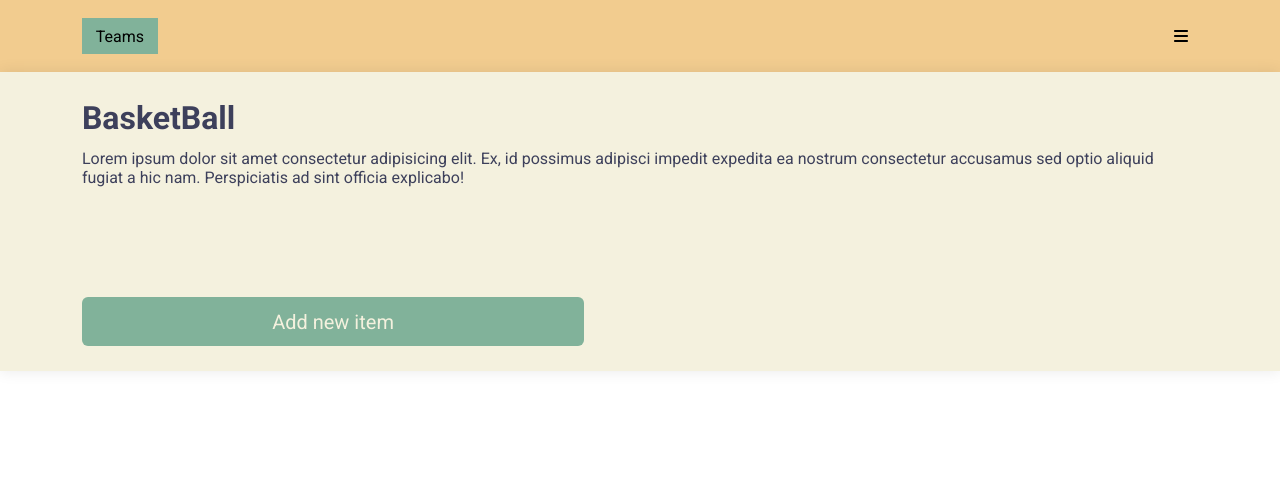
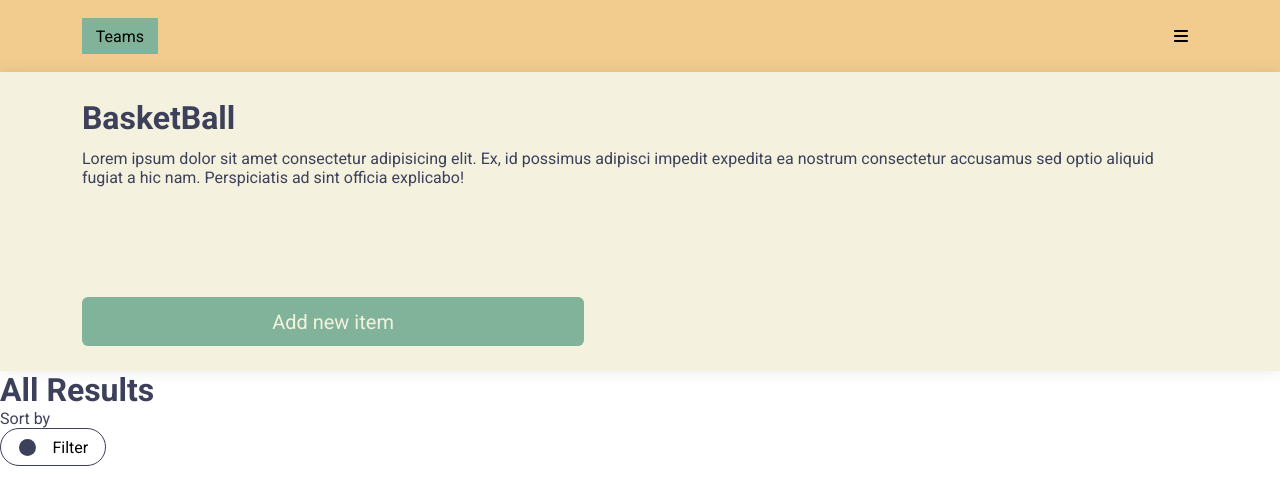
Before and after one commit to rmnaser90/skills-first-task, a React (Create React App) app: page / in a window 1280 px wide. Shown: the top 504 px of the page. Built offline with nearby package versions, Linux system fonts and the light colour scheme.

Commit message:
secondary button fininshed

```diff
--- a/src/App.tsx
+++ b/src/App.tsx
@@ -1,6 +1,9 @@
 import React from 'react'
 import './App.css'
 import ButtonP from './Components/ButtonP/ButtonP'
+import ButtonS from './Components/ButtonS/ButtonS'
+import SubTitle from './Components/SubTitle/SubTitle'
+import Title from './Components/Title/Title'
 import { Header } from './Features/Header/Header'
 import HeaderSection from './Features/HeaderSection/HeaderSection'
 
@@ -9,6 +12,9 @@ const App: React.FC = function () {
         <div className="app">
             <Header/>
             <HeaderSection/>
+            <Title>All Results</Title>
+            <SubTitle>Sort by</SubTitle>
+            <ButtonS showIcon={true}>Filter</ButtonS>
         </div>
     )
 }
--- a/src/Components/ButtonS/ButtonS.tsx
+++ b/src/Components/ButtonS/ButtonS.tsx
@@ -1,8 +1,13 @@
 import React from 'react'
-import '../../Theme/colors.css'
+import ButtonStyled from './ButtonStyled'
 
-const ButtonS: React.FC = () => {
-    return <div>ButtonS</div>
+type Props = {
+    onClick?: () => void
+    children?: string
+    showIcon?: boolean | undefined
+}
+const ButtonS: React.FC<Props> = ({ children,showIcon }) => {
+    return <ButtonStyled showIcon={showIcon}>{showIcon?<div className='icon'/>:null}{children}</ButtonStyled>
 }
 
 export default ButtonS
--- /dev/null
+++ b/src/Components/ButtonS/ButtonStyled.tsx
@@ -0,0 +1,26 @@
+import styled from 'styled-components'
+import colors from '../../Theme/Colors'
+
+type Props = {
+    showIcon?: boolean | undefined
+}
+const ButtonStyled = styled.div<Props>`
+    border: 1px solid ${colors.text.secondary};
+    width: 104px;
+    display: grid;
+    grid-template-columns: ${({showIcon})=>showIcon?'1fr 2fr':'1fr'};
+    align-items: center;
+    justify-items: center;
+    font-size: 16px;
+    height: 36px;
+    border-radius: 56px;
+    & .icon {
+        background-color: ${colors.text.secondary};
+        justify-self: flex-end;
+        width:17px;
+        height: 17px;
+        border-radius: 8.5px;
+    }
+`
+
+export default ButtonStyled
--- /dev/null
+++ b/src/Components/SubTitle/SubTitle.tsx
@@ -0,0 +1,11 @@
+import React from 'react'
+import SubTitleStyled from './SubTitleStyled'
+interface Props {
+    children: string
+}
+
+const SubTitle: React.FC<Props> = ({ children }) => {
+    return <SubTitleStyled >{children}</SubTitleStyled>
+}
+
+export default SubTitle
--- /dev/null
+++ b/src/Components/SubTitle/SubTitleStyled.tsx
@@ -0,0 +1,15 @@
+import colors from '../../Theme/Colors'
+import styled from 'styled-components'
+import React from 'react'
+
+
+const SubTitleStyle = styled.div`
+
+        font-family: 'Roboto';
+        font-size: '16px';
+        font-style: 'normal';
+        font-weight: '400';
+        color:${colors.text.secondary};
+        `
+
+export default SubTitleStyle
```
